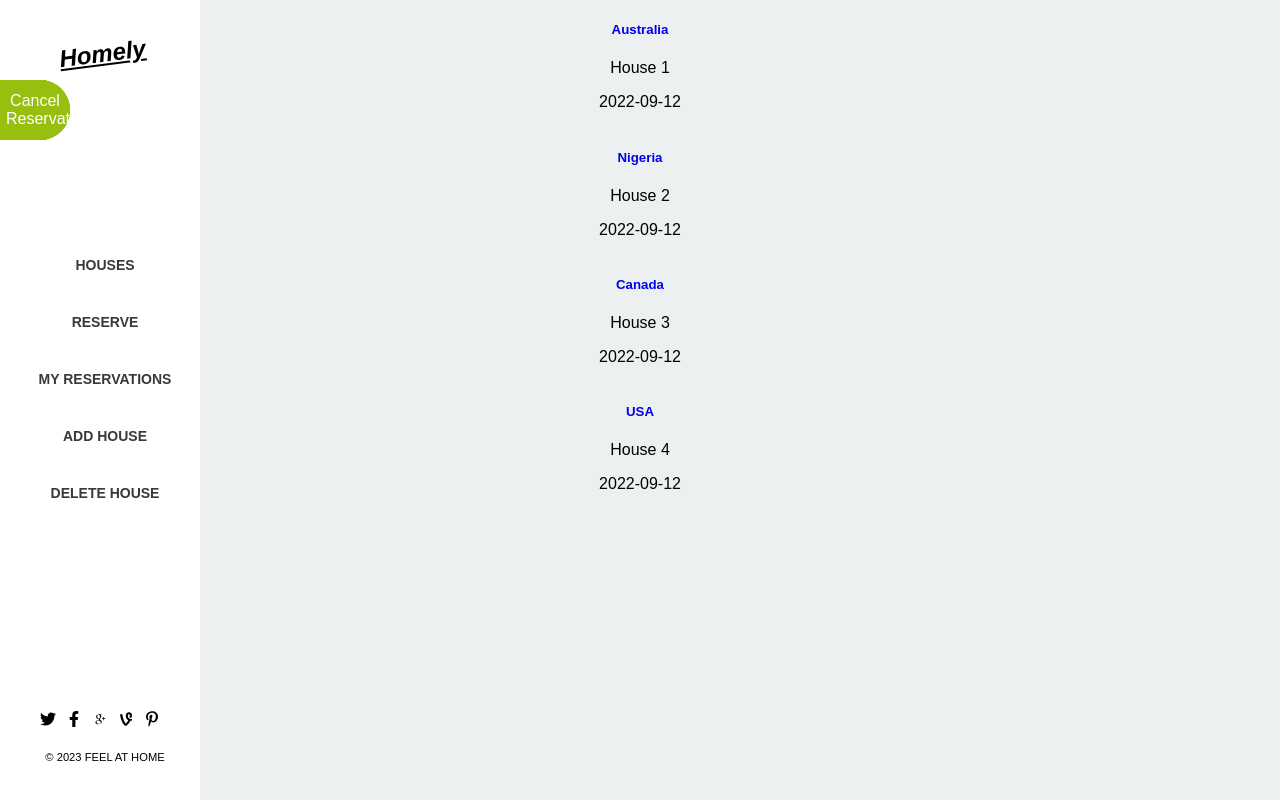
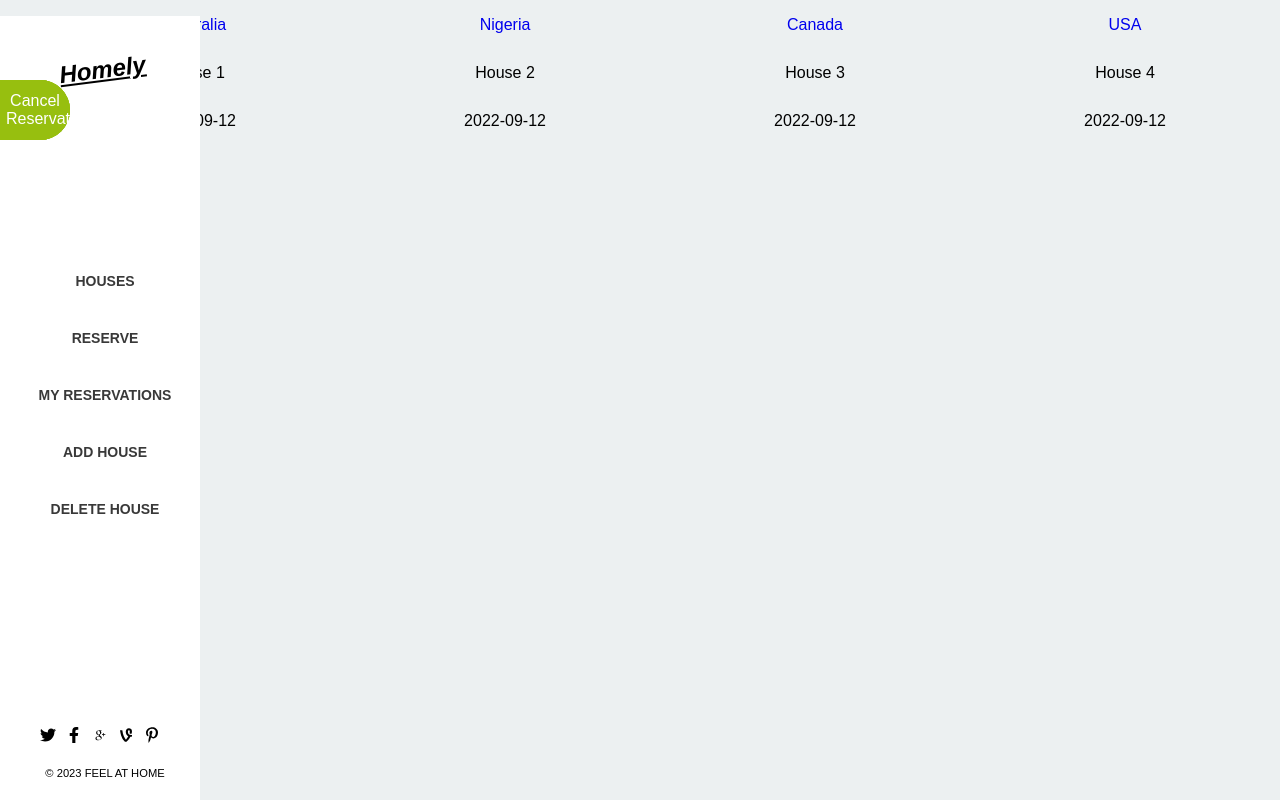
Before and after one commit to Wahaj-Ali/homely-frontend, a React (Create React App) app: page /reservations in a window 1280 px wide. Built offline with nearby package versions, Linux system fonts and the light colour scheme.

Commit message:
Add reservation files

```diff
--- a/src/components/reservations/Reservations.js
+++ b/src/components/reservations/Reservations.js
@@ -5,18 +5,18 @@ import './Reservations.scss';
 
 const Reservations = () => (
   <section>
-    <div className="myReservationsContainer">
+    <ul className="myReservationsContainer">
       {
         ReservationsData.map((item) => (
           <div className="list-items" key={item.id}>
-            <h5 className="city"><Link to={`${item.id}`}>{item.city}</Link></h5>
-            <p className="name">{item.name}</p>
-            <p className="date">{item.date}</p>
-            <button type="button" className="delete">Cancel Reservation</button>
+            <li className="city"><Link to={`${item.id}`}>{item.city}</Link></li>
+            <li className="name">{item.name}</li>
+            <li className="date">{item.date}</li>
+            <li><button type="button" className="delete">Cancel Reservation</button></li>
           </div>
         ))
       }
-    </div>
+    </ul>
   </section>
 
 );
--- a/src/components/reservations/Reservations.scss
+++ b/src/components/reservations/Reservations.scss
@@ -3,7 +3,17 @@
 
 .myReservationsContainer {
   display: flex;
-  flex-direction: column;
-  justify-content: center;
+  flex-direction: row;
+  justify-content: space-between;
   align-items: center;
 }
+
+.list-items {
+  display: flex;
+  flex-direction: column;
+  justify-content: space-between;
+  gap: 30px;
+  margin-top: 20px;
+  width: 60%;
+  margin: auto;
+}
```
